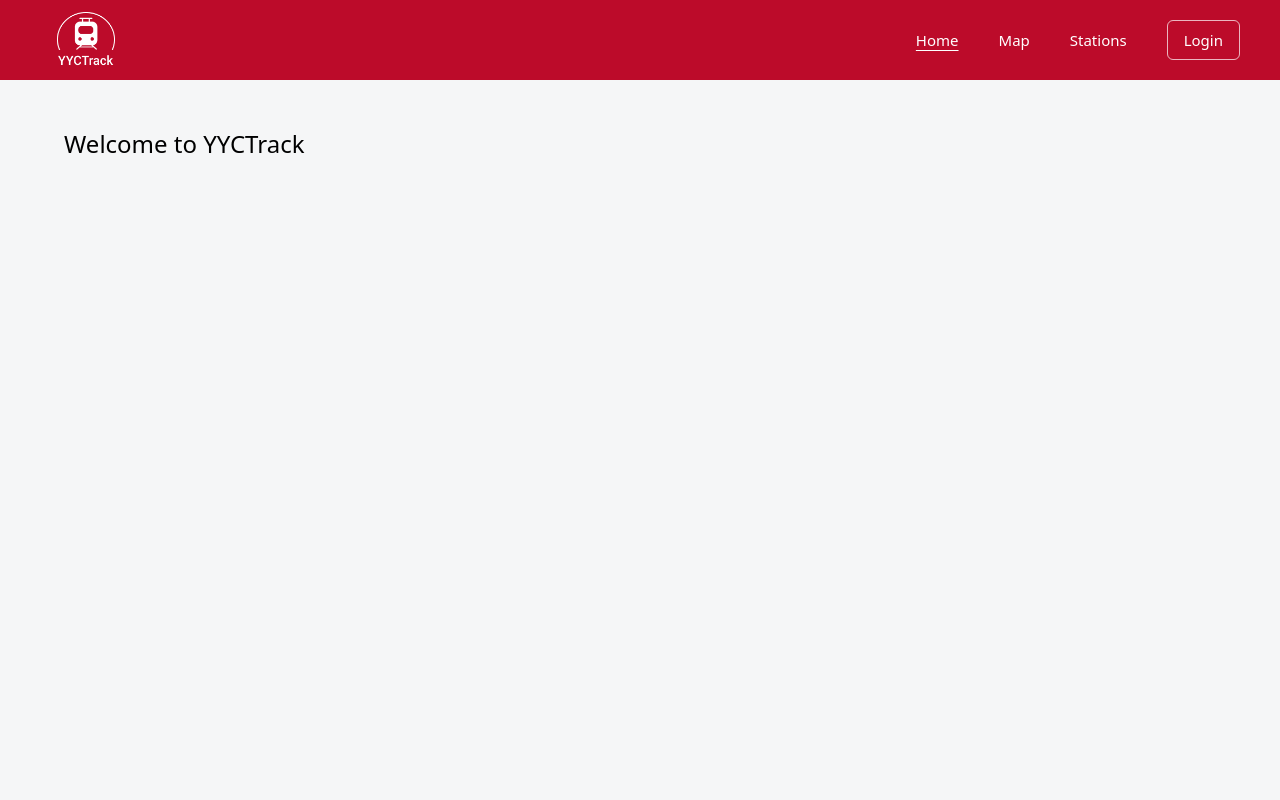
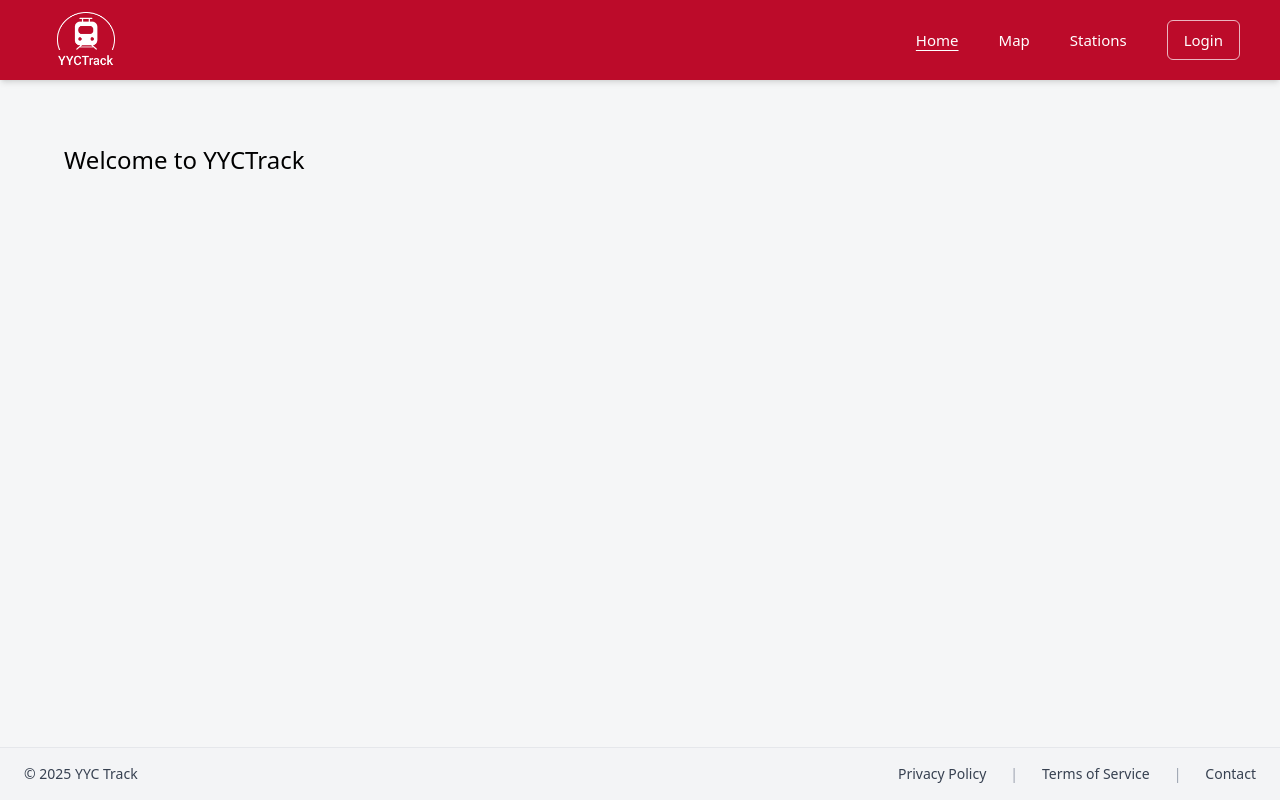
Before and after one commit to HanxxFeli/yyc-track-frontend, a React (Vite) app: page / in a window 1280 px wide. Shown: the top 800 px of the page. Built offline with nearby package versions, Linux system fonts and the light colour scheme.

Commit message:
updated global layout to remove white space and apply consistent background color

```diff
--- a/src/App.jsx
+++ b/src/App.jsx
@@ -26,11 +26,13 @@ const App = () => {
   const isLoggedIn = !!localStorage.getItem("token");
   return (
     <Router>
+      <div className="min-h-screen flex flex-col bg-[#F5F6F7]">
+
         {/* Global header */}
         <Header isLoggedIn={isLoggedIn}/>
 
         {/* main content area where the page is displayed */}
-      <main className="px-10 py-6 min-h-screen bg-[#F5F6F7]">
+        <main className="flex-grow px-10 py-10">
 
           <Routes>
             {/* public pages */}
@@ -56,6 +58,7 @@ const App = () => {
 
         {/* Global Footer */}
         <Footer />
+      </div>
     </Router>
   );
 };
```
Lines whose indentation alone changed are shown as unchanged.
